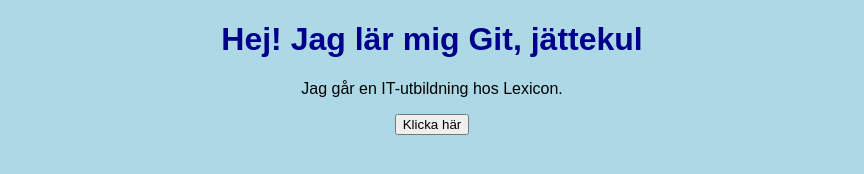
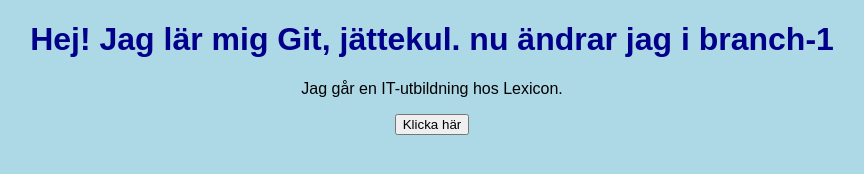
Before and after one commit to OlaJons/mitt-git-projekt, a plain HTML site: page index.html in a window 1280 px wide. Shown: the whole page, without its empty margins (208-1072 px from the left). Drawn offline with Linux system fonts and the light colour scheme.

Commit message:
Ändrat i branch-1

```diff
--- a/index.html
+++ b/index.html
@@ -6,7 +6,7 @@
   <link rel="stylesheet" href="style.css">
 </head>
 <body>
-  <h1>Hej! Jag lär mig Git, jättekul</h1>
+  <h1>Hej! Jag lär mig Git, jättekul. nu ändrar jag i branch-1</h1>
   <p>Jag går en IT-utbildning hos Lexicon.</p>
   <button id="myButton">Klicka här</button>
   <script src="script.js"></script>
```
